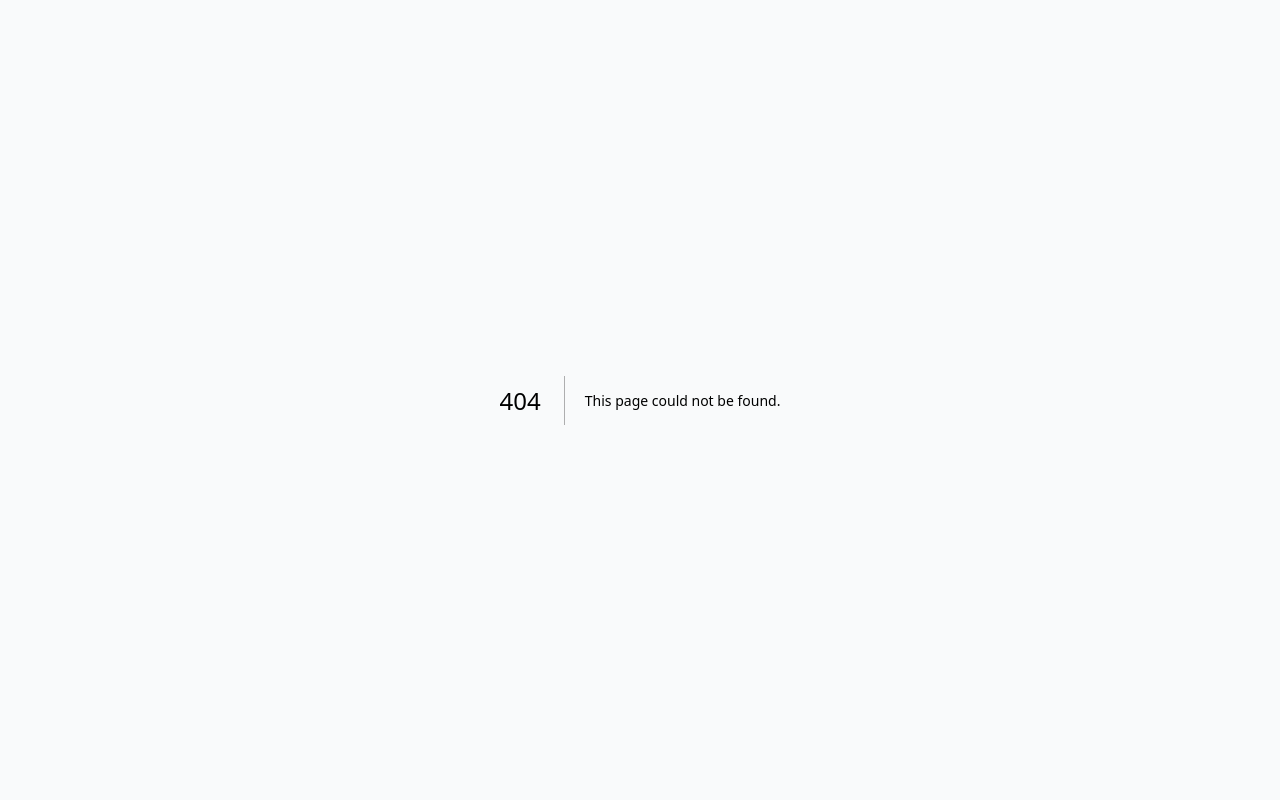
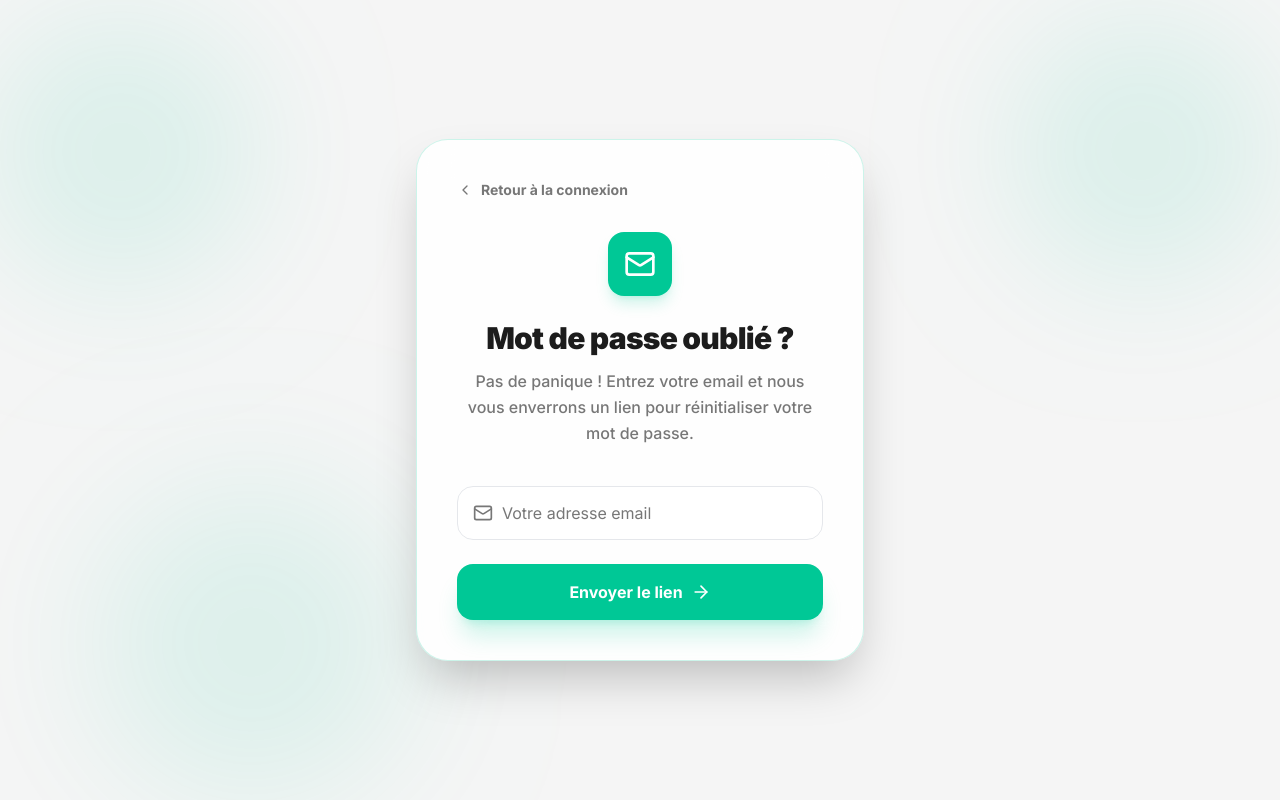
Before and after one commit to Rodrigue-gbantehehou/Carriey, a Next.js app in the folder frontend/: page /forgot-password in a window 1280 px wide. Before the commit this address had no page. Built offline with nearby package versions, Linux system fonts and the light colour scheme.

Commit message:
Feat: add forgot-password page and form with emerald glassmorphism aesthetic

```diff
--- /dev/null
+++ b/frontend/app/forgot-password/page.tsx
@@ -0,0 +1,15 @@
+import { Suspense } from 'react';
+import ForgotPasswordForm from '@/components/auth/ForgotPasswordForm';
+
+export const metadata = {
+  title: 'Mot de passe oublié - CVtor',
+  description: 'Réinitialisez votre mot de passe pour accéder à votre compte CVtor',
+};
+
+export default function ForgotPasswordPage() {
+  return (
+    <Suspense fallback={<div className="min-h-screen flex items-center justify-center bg-[#F5F5F5]"><div className="animate-pulse text-[#00C896] font-bold">Chargement...</div></div>}>
+      <ForgotPasswordForm />
+    </Suspense>
+  );
+}
--- /dev/null
+++ b/frontend/components/auth/ForgotPasswordForm.tsx
@@ -0,0 +1,132 @@
+'use client';
+
+import { useState } from 'react';
+import Link from 'next/link';
+import { Mail, ArrowRight, Loader2, AlertCircle, CheckCircle2, ChevronLeft } from 'lucide-react';
+
+export default function ForgotPasswordForm() {
+  const [email, setEmail] = useState('');
+  const [error, setError] = useState('');
+  const [isSuccess, setIsSuccess] = useState(false);
+  const [isLoading, setIsLoading] = useState(false);
+
+  const handleSubmit = async (e: React.FormEvent) => {
+    e.preventDefault();
+
+    if (!email) {
+      setError('Veuillez entrer votre adresse email');
+      return;
+    }
+
+    try {
+      setIsLoading(true);
+      setError('');
+
+      // Simulation d'envoi d'email (le backend n'a pas encore l'endpoint)
+      await new Promise(resolve => setTimeout(resolve, 1500));
+
+      setIsSuccess(true);
+    } catch (err) {
+      setError('Une erreur est survenue. Veuillez réessayer.');
+    } finally {
+      setIsLoading(false);
+    }
+  };
+
+  return (
+    <div className="min-h-screen flex items-center justify-center bg-[#F5F5F5] relative overflow-hidden px-4 py-12">
+      {/* Background Blobs */}
+      <div className="absolute top-0 -left-4 w-72 h-72 bg-[#00C896] rounded-full mix-blend-multiply filter blur-3xl opacity-10 animate-blob"></div>
+      <div className="absolute top-0 -right-4 w-72 h-72 bg-[#00C896] rounded-full mix-blend-multiply filter blur-3xl opacity-10 animate-blob animation-delay-2000"></div>
+      <div className="absolute -bottom-8 left-20 w-72 h-72 bg-[#00C896] rounded-full mix-blend-multiply filter blur-3xl opacity-10 animate-blob animation-delay-4000"></div>
+
+      <div className="max-w-md w-full relative">
+        <div className="glass-emerald rounded-[2rem] shadow-2xl p-8 sm:p-10">
+          <Link
+            href="/login"
+            className="inline-flex items-center gap-2 text-sm font-bold text-[#777777] hover:text-[#00C896] transition-colors mb-8 group"
+          >
+            <ChevronLeft className="w-4 h-4 group-hover:-translate-x-1 transition-transform" />
+            Retour à la connexion
+          </Link>
+
+          {!isSuccess ? (
+            <>
+              <div className="text-center mb-10">
+                <div className="inline-flex items-center justify-center w-16 h-16 bg-[#00C896] rounded-2xl mb-6 shadow-lg shadow-[#00C896]/20">
+                  <Mail className="text-white w-8 h-8" />
+                </div>
+                <h2 className="text-3xl font-black text-[#1C1C1C] tracking-tight">
+                  Mot de passe oublié ?
+                </h2>
+                <p className="mt-3 text-[#777777] font-medium leading-relaxed">
+                  Pas de panique ! Entrez votre email et nous vous enverrons un lien pour réinitialiser votre mot de passe.
+                </p>
+              </div>
+
+              {error && (
+                <div className="mb-6 p-4 bg-red-50 border border-red-100 rounded-2xl flex items-start gap-3 animate-in fade-in slide-in-from-top-2 duration-300">
+                  <AlertCircle className="w-5 h-5 text-red-500 shrink-0 mt-0.5" />
+                  <p className="text-sm text-red-600 font-medium">{error}</p>
+                </div>
+              )}
+
+              <form className="space-y-6" onSubmit={handleSubmit}>
+                <div className="relative group">
+                  <div className="absolute inset-y-0 left-0 pl-4 flex items-center pointer-events-none text-[#777777] group-focus-within:text-[#00C896] transition-colors">
+                    <Mail className="w-5 h-5" />
+                  </div>
+                  <input
+                    id="email-address"
+                    name="email"
+                    type="email"
+                    autoComplete="email"
+                    required
+                    className="block w-full pl-11 pr-4 py-3.5 bg-white/50 border border-gray-200 rounded-2xl text-[#1C1C1C] placeholder:text-[#777777] focus:ring-2 focus:ring-[#00C896]/20 focus:border-[#00C896] focus:bg-white outline-none transition-all"
+                    placeholder="Votre adresse email"
+                    value={email}
+                    onChange={(e) => setEmail(e.target.value)}
+                  />
+                </div>
+
+                <button
+                  type="submit"
+                  disabled={isLoading}
+                  className="group relative w-full flex justify-center items-center gap-2 py-4 px-6 bg-[#00C896] hover:bg-[#00B285] text-white text-base font-bold rounded-2xl shadow-xl shadow-[#00C896]/20 transition-all active:scale-[0.98] disabled:opacity-70 disabled:active:scale-100"
+                >
+                  {isLoading ? (
+                    <Loader2 className="w-5 h-5 animate-spin" />
+                  ) : (
+                    <>
+                      Envoyer le lien
+                      <ArrowRight className="w-5 h-5 group-hover:translate-x-1 transition-transform" />
+                    </>
+                  )}
+                </button>
+              </form>
+            </>
+          ) : (
+            <div className="text-center py-4">
+              <div className="inline-flex items-center justify-center w-20 h-20 bg-emerald-50 rounded-full mb-8 animate-bounce duration-1000">
+                <CheckCircle2 className="text-[#00C896] w-12 h-12" />
+              </div>
+              <h2 className="text-3xl font-black text-[#1C1C1C] tracking-tight mb-4">
+                Email envoyé !
+              </h2>
+              <p className="text-[#777777] font-medium leading-relaxed mb-10">
+                Nous avons envoyé un lien de réinitialisation à <span className="text-[#1C1C1C] font-bold">{email}</span>.
+                Pensez à vérifier vos courriers indésirables.
+              </p>
+              <Link
+                href="/login"
+                className="inline-flex items-center justify-center w-full py-4 px-6 bg-white border-2 border-[#00C896] text-[#00C896] text-base font-bold rounded-2xl hover:bg-emerald-50 transition-all active:scale-[0.98]"
+              >
+                Retourner à la connexion
+              </Link>
+            </div>
+          )}
+        </div>
+      </div>
+    </div>
+  );
+}
```
